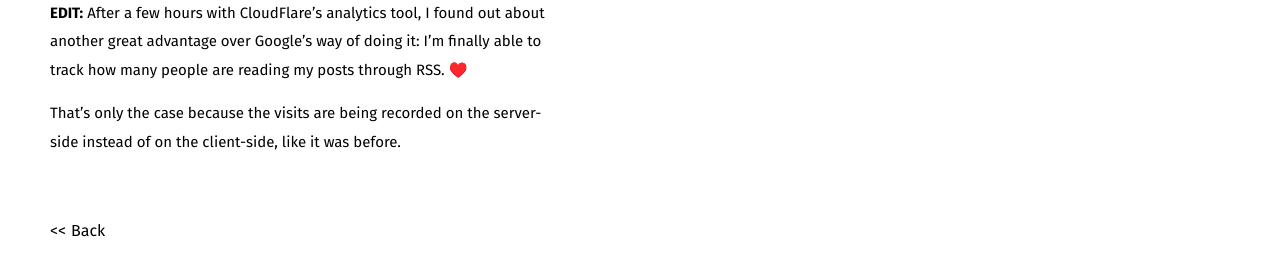
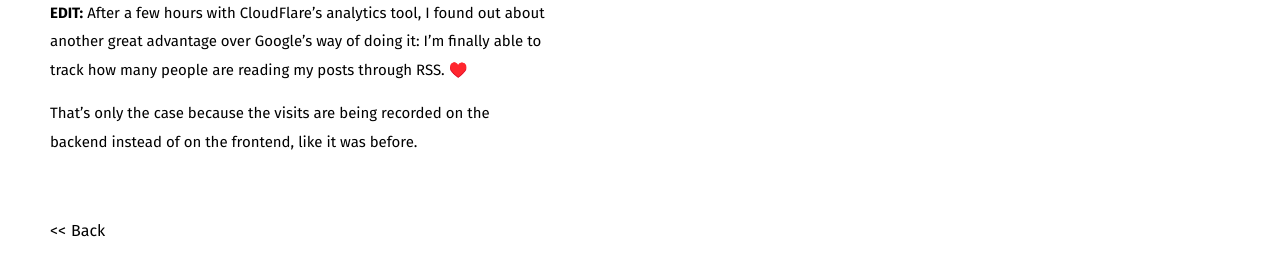
Before and after one commit to zhaoda/leo.github.io, a Jekyll site: the page built from _posts/2015-08-26-breaking-light-speed-with-cloudflare.md, in a window 1280 px wide and 900 px high, scrolled down 3734 px. Shown: the part 615-891 px from the top of the window. Built offline with Jekyll 4.4.1, drawn with Linux system fonts in a browser that asks for light colours; comment, search, counter and statistics services are not loaded.

Commit message:
Better description
The old one wasn't clear enought. The recording wasn't happening on the client-side, it was only triggered from there.

```diff
--- a/_posts/2015-08-26-breaking-light-speed-with-cloudflare.md
+++ b/_posts/2015-08-26-breaking-light-speed-with-cloudflare.md
@@ -63,7 +63,7 @@ Now I finally found a neat way to combine the DNS-resolution of my domain name w
 
 **EDIT:** After a few hours with CloudFlare's analytics tool, I found out about another great advantage over Google's way of doing it: I'm finally able to track how many people are reading my posts through RSS. ♥️
 
-That's only the case because the visits are being recorded on the server-side instead of on the client-side, like it was before.
+That's only the case because the visits are being recorded on the backend instead of on the frontend, like it was before.
 
 [^1]: Okay, there are a few things I would change on the UI, but that's not that important right now.
 
```
Also changed, not shown: other parts of _posts/2015-08-26-breaking-light-speed-with-cloudflare.md (+1 -1 lines).
